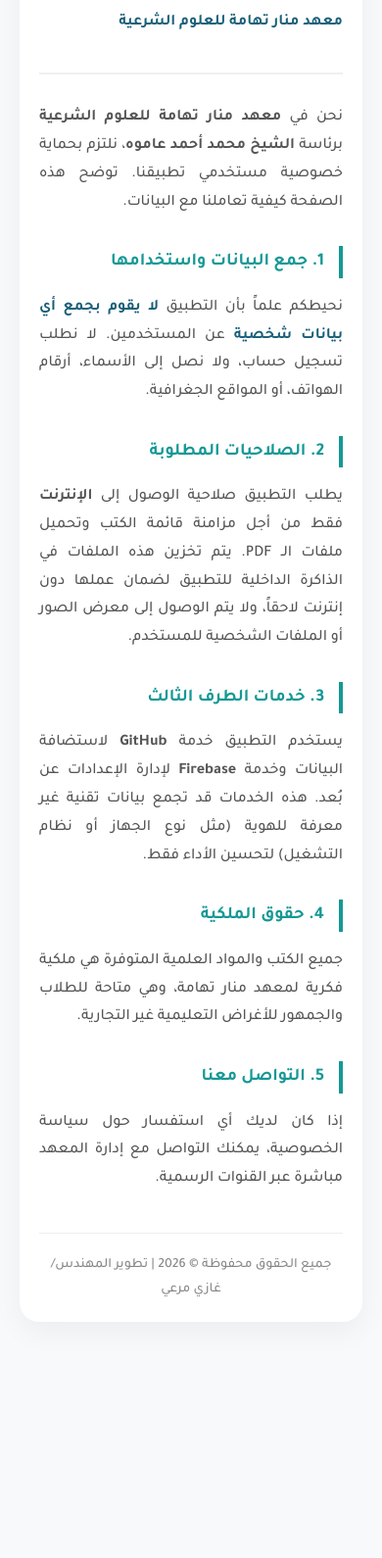
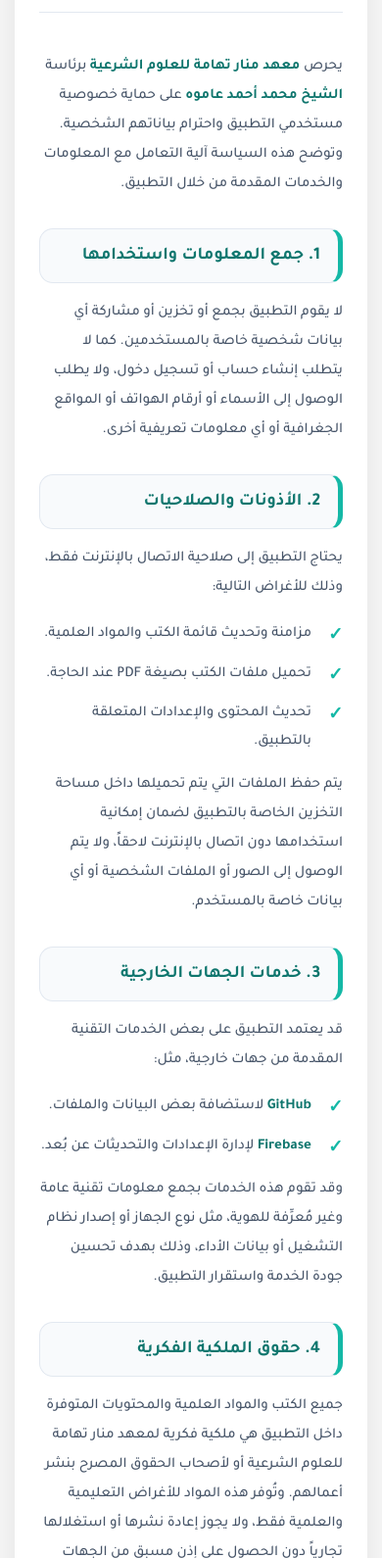
Before and after one commit to GhaziMarie/manar_thama_stu, a plain HTML site: page index.html in a window 390 px wide. Shown: the part 131-1721 px from the top of the page at 98% size. Before the commit the page ends 1530 px from the top, so only its background shows below. Drawn offline with Linux system fonts and the light colour scheme.

Commit message:
index.html

```diff
--- a/index.html
+++ b/index.html
@@ -1,58 +1,219 @@
 <!DOCTYPE html>
 <html lang="ar" dir="rtl">
   <head>
-    <meta charset="UTF-8">
-    <meta name="viewport" content="width=device-width, initial-scale=1.0">
+    <meta charset="UTF-8" />
+    <meta name="viewport" content="width=device-width, initial-scale=1.0" />
     <title>سياسة الخصوصية | معهد منار تهامة</title>
-    <link href="https://fonts.googleapis.com/css2?family=Tajawal:wght@300;500;700&display=swap" rel="stylesheet">
+    <link
+      href="https://fonts.googleapis.com/css2?family=Tajawal:wght@300;500;700&display=swap"
+      rel="stylesheet"
+    />
     <style>
-        :root { --primary: #1a5f7a; --secondary: #159895; --bg: #f8f9fa; }
+      :root {
+        --primary: #0f766e;
+        --secondary: #14b8a6;
+        --dark: #0f172a;
+        --text: #475569;
+        --bg: #f1f5f9;
+        --white: #ffffff;
+      }
+
+      * {
+        margin: 0;
+        padding: 0;
+        box-sizing: border-box;
+      }
+
       body {
-            font-family: 'Tajawal', sans-serif;
-            background: var(--bg);
-            line-height: 1.8;
-            color: #333;
-            margin: 0;
-            padding: 20px; /* إضافة حشو للجوانب في الشاشات الصغيرة */
+        font-family: "Tajawal", sans-serif;
+        /*background:
+        linear-gradient(135deg,#0f766e 0%,#14b8a6 100%);*/
+        min-height: 100vh;
+        padding: 30px 15px;
+        color: var(--dark);
       }
+
       .container {
-            max-width: 800px;
-            margin: 30px auto;
-            background: #fff;
-            padding: 40px;
-            border-radius: 20px;
-            box-shadow: 0 10px 30px rgba(0,0,0,0.05);
+        max-width: 900px;
+        margin: auto;
+        background: rgba(255, 255, 255, 0.97);
+        backdrop-filter: blur(10px);
+        border-radius: 28px;
+        padding: 45px;
+        box-shadow: 0 20px 60px rgba(0, 0, 0, 0.15);
       }
+
       header {
         text-align: center;
-            border-bottom: 2px solid #f0f0f0;
-            padding-bottom: 20px;
-            margin-bottom: 30px;
+        margin-bottom: 40px;
+        padding-bottom: 25px;
+        border-bottom: 1px solid #e2e8f0;
       }
-        h1 { color: var(--primary); font-size: 28px; margin-bottom: 10px; }
+
+      .header-icon {
+        width: 80px;
+        height: 80px;
+        margin: auto;
+        border-radius: 50%;
+        background: linear-gradient(135deg, var(--primary), var(--secondary));
+        display: flex;
+        align-items: center;
+        justify-content: center;
+        font-size: 38px;
+        color: white;
+        margin-bottom: 20px;
+      }
+
+      h1 {
+        font-size: 34px;
+        color: var(--dark);
+        margin-bottom: 10px;
+        font-weight: 700;
+      }
+
+      .institute {
+        text-align: center;
+        font-size: 20px;
+        color: var(--primary);
+        font-weight: 700;
+      }
+
+      section p {
+        color: var(--text);
+        line-height: 2;
+        margin-bottom: 18px;
+        font-size: 17px;
+      }
+
       h2 {
+        background: #f8fafc;
+        border: 1px solid #e2e8f0;
+        border-right: 5px solid var(--secondary);
+        border-radius: 14px;
+        padding: 16px 18px;
+        margin: 30px 0 15px;
+        font-size: 20px;
+        color: var(--primary);
+      }
+
+      ul {
+        list-style: none;
+        padding: 0;
+        margin: 15px 0;
+      }
+
+      ul li {
+        position: relative;
+        padding-right: 32px;
+        margin-bottom: 12px;
+        color: var(--text);
+        line-height: 1.9;
+      }
+
+      ul li::before {
+        content: "✓";
+        position: absolute;
+        right: 0;
+        top: 0;
         color: var(--secondary);
-            font-size: 20px;
-            border-right: 4px solid var(--secondary);
-            padding-right: 15px;
-            margin-top: 30px;
+        font-weight: bold;
+        font-size: 18px;
       }
-        p { font-size: 16px; color: #555; text-align: justify; }
+
+      a {
+        color: var(--primary);
+        text-decoration: none;
+        font-weight: 700;
+      }
+
+      a:hover {
+        color: var(--secondary);
+      }
+
       .footer {
         text-align: center;
-            margin-top: 40px;
-            font-size: 14px;
-            color: #888;
-            border-top: 1px solid #eee;
-            padding-top: 20px;
+        margin-top: 50px;
+        padding-top: 25px;
+        border-top: 1px solid #e2e8f0;
+        color: #64748b;
+        line-height: 2;
       }
-        .highlight { color: var(--primary); font-weight: bold; }
 
-        /* تحسين للهواتف */
-        @media (max-width: 600px) {
-            .container { padding: 20px; }
-            h1 { font-size: 22px; }
-            h2 { font-size: 18px; }
+      .footer p:first-child {
+        font-weight: 700;
+      }
+
+      .footer p:nth-child(2) {
+        color: var(--primary);
+        font-weight: 700;
+        font-size: 17px;
+      }
+
+      strong {
+        color: var(--primary);
+      }
+
+      @media (max-width: 768px) {
+        .container {
+          padding: 25px;
+          border-radius: 22px;
+        }
+
+        h1 {
+          font-size: 28px;
+        }
+
+        .institute {
+          font-size: 18px;
+        }
+
+        h2 {
+          font-size: 18px;
+        }
+
+        section p,
+        ul li {
+          font-size: 15px;
+        }
+      }
+
+      .copyright {
+        font-weight: 700;
+      }
+
+      .institute-name {
+        color: var(--primary);
+        font-weight: 700;
+        font-size: 17px;
+        margin: 8px 0;
+      }
+
+      .developer {
+        margin-top: 15px;
+        display: flex;
+        flex-direction: column;
+        align-items: center;
+        gap: 10px;
+      }
+
+      .phone {
+        display: inline-flex;
+        align-items: center;
+        gap: 6px;
+        background: #f0fdfa;
+        color: var(--primary);
+        text-decoration: none;
+        padding: 10px 10px;
+        border-radius: 50px;
+        border: 1px solid #ccfbf1;
+        font-weight: 700;
+        transition: 0.3s;
+      }
+
+      .phone:hover {
+        background: var(--primary);
+        color: white;
+        transform: translateY(-2px);
       }
     </style>
   </head>
@@ -64,26 +225,100 @@
       </header>
 
       <section>
-            <p>نحن في <strong>معهد منار تهامة للعلوم الشرعية</strong> برئاسة <strong>الشيخ محمد أحمد عاموه</strong>، نلتزم بحماية خصوصية مستخدمي تطبيقنا. توضح هذه الصفحة كيفية تعاملنا مع البيانات.</p>
+        <p>
+          يحرص <strong>معهد منار تهامة للعلوم الشرعية</strong> برئاسة
+          <strong>الشيخ محمد أحمد عاموه</strong>
+          على حماية خصوصية مستخدمي التطبيق واحترام بياناتهم الشخصية. وتوضح هذه
+          السياسة آلية التعامل مع المعلومات والخدمات المقدمة من خلال التطبيق.
+        </p>
 
-            <h2>1. جمع البيانات واستخدامها</h2>
-            <p>نحيطكم علماً بأن التطبيق <span class="highlight">لا يقوم بجمع أي بيانات شخصية</span> عن المستخدمين. لا نطلب تسجيل حساب، ولا نصل إلى الأسماء، أرقام الهواتف، أو المواقع الجغرافية.</p>
+        <h2>1. جمع المعلومات واستخدامها</h2>
+        <p>
+          لا يقوم التطبيق بجمع أو تخزين أو مشاركة أي بيانات شخصية خاصة
+          بالمستخدمين. كما لا يتطلب إنشاء حساب أو تسجيل دخول، ولا يطلب الوصول
+          إلى الأسماء أو أرقام الهواتف أو المواقع الجغرافية أو أي معلومات
+          تعريفية أخرى.
+        </p>
 
-            <h2>2. الصلاحيات المطلوبة</h2>
-            <p>يطلب التطبيق صلاحية الوصول إلى <strong>الإنترنت</strong> فقط من أجل مزامنة قائمة الكتب وتحميل ملفات الـ PDF. يتم تخزين هذه الملفات في الذاكرة الداخلية للتطبيق لضمان عملها دون إنترنت لاحقاً، ولا يتم الوصول إلى معرض الصور أو الملفات الشخصية للمستخدم.</p>
+        <h2>2. الأذونات والصلاحيات</h2>
+        <p>
+          يحتاج التطبيق إلى صلاحية الاتصال بالإنترنت فقط، وذلك للأغراض التالية:
+        </p>
 
-            <h2>3. خدمات الطرف الثالث</h2>
-            <p>يستخدم التطبيق خدمة <strong>GitHub</strong> لاستضافة البيانات وخدمة <strong>Firebase</strong> لإدارة الإعدادات عن بُعد. هذه الخدمات قد تجمع بيانات تقنية غير معرفة للهوية (مثل نوع الجهاز أو نظام التشغيل) لتحسين الأداء فقط.</p>
+        <ul>
+          <li>مزامنة وتحديث قائمة الكتب والمواد العلمية.</li>
+          <li>تحميل ملفات الكتب بصيغة PDF عند الحاجة.</li>
+          <li>تحديث المحتوى والإعدادات المتعلقة بالتطبيق.</li>
+        </ul>
 
-            <h2>4. حقوق الملكية</h2>
-            <p>جميع الكتب والمواد العلمية المتوفرة هي ملكية فكرية لمعهد منار تهامة، وهي متاحة للطلاب والجمهور للأغراض التعليمية غير التجارية.</p>
+        <p>
+          يتم حفظ الملفات التي يتم تحميلها داخل مساحة التخزين الخاصة بالتطبيق
+          لضمان إمكانية استخدامها دون اتصال بالإنترنت لاحقاً، ولا يتم الوصول إلى
+          الصور أو الملفات الشخصية أو أي بيانات خاصة بالمستخدم.
+        </p>
 
-            <h2>5. التواصل معنا</h2>
-            <p>إذا كان لديك أي استفسار حول سياسة الخصوصية، يمكنك التواصل مع إدارة المعهد مباشرة عبر القنوات الرسمية.</p>
+        <h2>3. خدمات الجهات الخارجية</h2>
+        <p>
+          قد يعتمد التطبيق على بعض الخدمات التقنية المقدمة من جهات خارجية، مثل:
+        </p>
+
+        <ul>
+          <li>
+            <a href="https://github.com" target="_blank">GitHub</a>
+            لاستضافة بعض البيانات والملفات.
+          </li>
+          <li>
+            <a href="https://firebase.google.com" target="_blank">Firebase</a>
+            لإدارة الإعدادات والتحديثات عن بُعد.
+          </li>
+        </ul>
+
+        <p>
+          وقد تقوم هذه الخدمات بجمع معلومات تقنية عامة وغير مُعرِّفة للهوية، مثل
+          نوع الجهاز أو إصدار نظام التشغيل أو بيانات الأداء، وذلك بهدف تحسين
+          جودة الخدمة واستقرار التطبيق.
+        </p>
+
+        <h2>4. حقوق الملكية الفكرية</h2>
+        <p>
+          جميع الكتب والمواد العلمية والمحتويات المتوفرة داخل التطبيق هي ملكية
+          فكرية لمعهد منار تهامة للعلوم الشرعية أو لأصحاب الحقوق المصرح بنشر
+          أعمالهم. وتُوفر هذه المواد للأغراض التعليمية والعلمية فقط، ولا يجوز
+          إعادة نشرها أو استغلالها تجارياً دون الحصول على إذن مسبق من الجهات
+          المختصة.
+        </p>
+
+        <h2>5. حماية البيانات</h2>
+        <p>
+          نلتزم باتخاذ الإجراءات المناسبة للحفاظ على أمن التطبيق وحماية المحتوى
+          المتاح من أي استخدام غير مصرح به، مع الحرص على توفير بيئة آمنة وموثوقة
+          للمستخدمين.
+        </p>
+
+        <h2>6. التعديلات على سياسة الخصوصية</h2>
+        <p>
+          يحتفظ المعهد بحق تحديث أو تعديل سياسة الخصوصية عند الحاجة. وسيتم نشر
+          أي تحديثات داخل التطبيق أو عبر القنوات الرسمية للمعهد، ويُعد استمرار
+          استخدام التطبيق موافقةً على التعديلات المحدثة.
+        </p>
+
+        <h2>7. التواصل والاستفسارات</h2>
+        <p>
+          في حال وجود أي استفسار أو ملاحظة تتعلق بسياسة الخصوصية أو باستخدام
+          التطبيق، يرجى التواصل مع إدارة المعهد عبر القنوات الرسمية المعتمدة.
+        </p>
       </section>
 
       <div class="footer">
-            جميع الحقوق محفوظة © 2026 | تطوير المهندس/ غازي مرعي
+        <p class="copyright">جميع الحقوق محفوظة © 2026</p>
+
+        <p class="institute-name">معهد منار تهامة للعلوم الشرعية</p>
+
+        <div class="developer">
+          <span>تطوير: المهندس/ غازي مرعي</span>
+
+          <a href="tel:+967773672969" class="phone"> 📞 +967 773 672 969 </a>
+        </div>
       </div>
     </div>
   </body>
```
Lines whose indentation alone changed are shown as unchanged.
